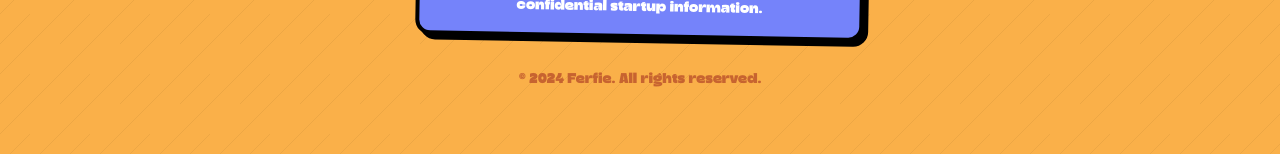
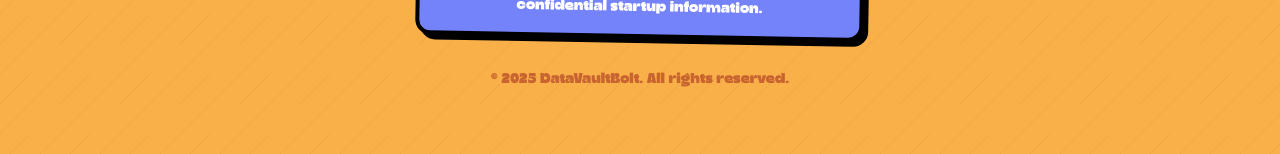
Before and after one commit to Ga-1ile0/dataroom, a React (Vite) app: page / in a window 1280 px wide. Shown: the part 646-800 px from the top of the page. Built offline with nearby package versions, Linux system fonts and the light colour scheme; no server answers.

Commit message:
change date and name

```diff
--- a/src/components/SignIn.tsx
+++ b/src/components/SignIn.tsx
@@ -235,7 +235,7 @@ export const SignIn: React.FC<SignInProps> = ({ onAuthenticate }) => {
                 {/* Footer */}
                 <div className="mt-8 text-center">
                     <p className="text-sm text-[#B74B28] opacity-75">
-            © 2024 Ferfie. All rights reserved.
+                        © 2025 DataVaultBolt. All rights reserved.
                     </p>
                 </div>
             </div>
```
Lines whose indentation alone changed are shown as unchanged.
